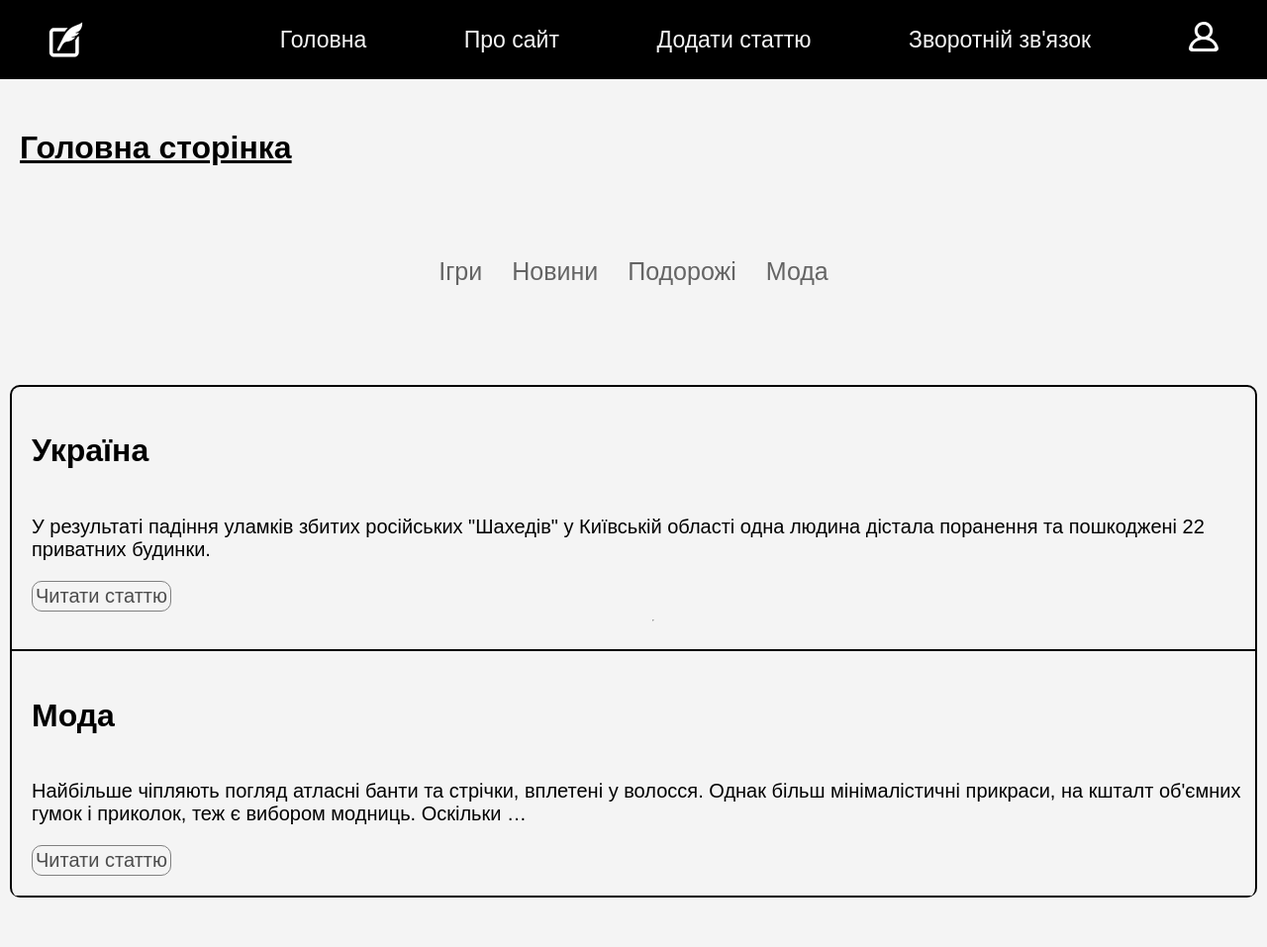
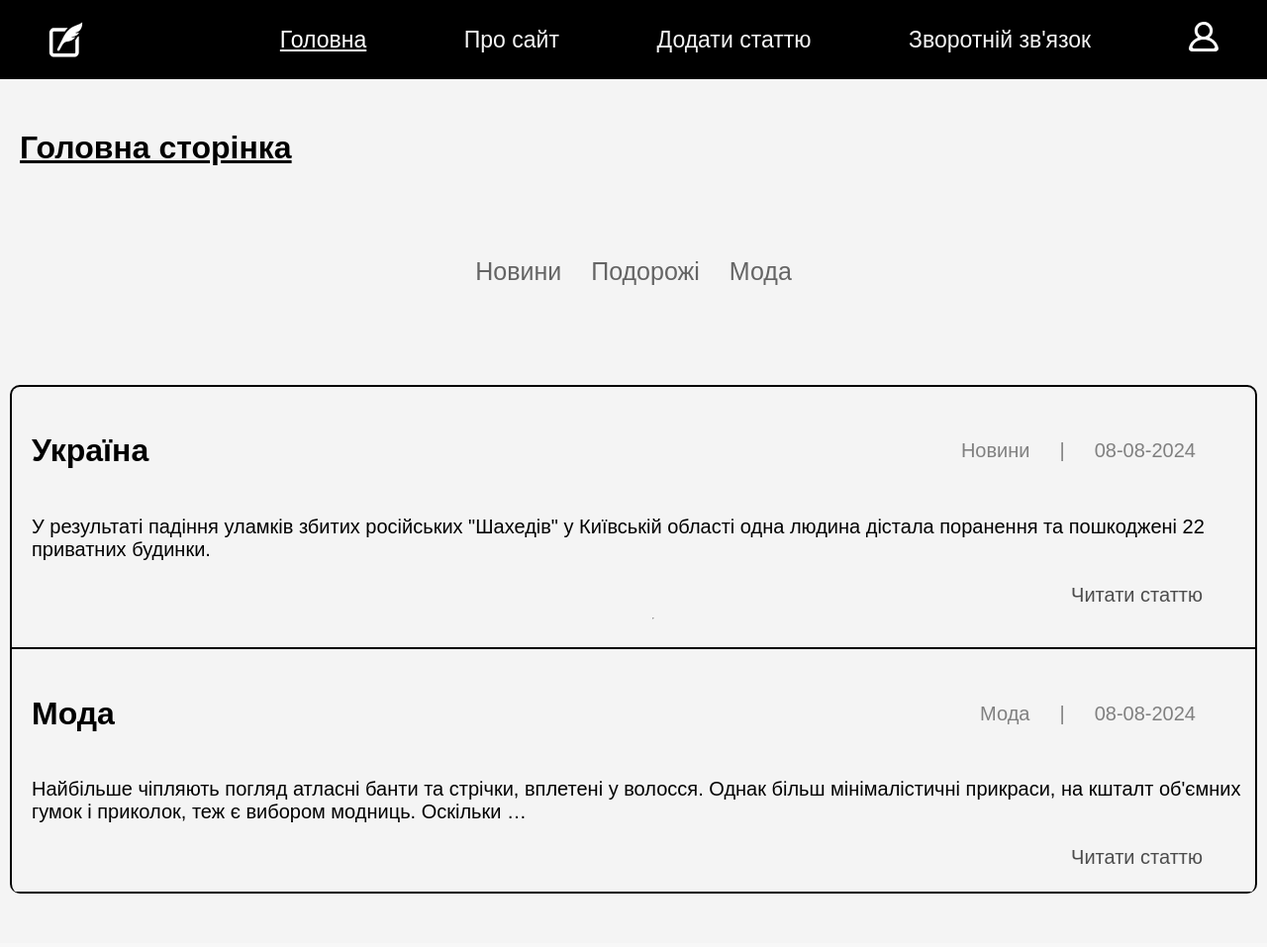
Before and after one commit to denyshub/Blog_Django, a Django app: page / in a window 1280 px wide. Shown: the whole page at 99% size. After the commit the page ends 903 px from the top, so only its background shows below. Run offline with Django 4.2, Linux system fonts and the light colour scheme; data comes from the database, SQL or seed files in the repository; both versions use the stored data as it was after the commit.

Commit message:
many to one relation added, categories work

```diff
--- a/petblog/blog/models.py
+++ b/petblog/blog/models.py
@@ -2,14 +2,26 @@ from django.db import models
 from django.urls import reverse
 
 
+class PublishedManager(models.Manager):
+    def get_queryset(self):
+        return super().get_queryset().filter(is_published = Post.Status.PUBLISHED)
+
+
 class Post(models.Model):
+    class Status(models.IntegerChoices):
+        DRAFT = 0
+        PUBLISHED = 1
+
     title = models.CharField(max_length=255)
     slug = models.SlugField(max_length=255, unique=True, db_index=True)
     content = models.TextField(blank=True)
     time_create = models.DateTimeField(auto_now_add=True)
     time_update = models.DateTimeField(auto_now=True)
-    is_published = models.BooleanField(default=True)
+    is_published = models.BooleanField(choices=Status.choices, default=Status.PUBLISHED)
+    category = models.ForeignKey('Category', on_delete=models.PROTECT, related_name='posts')
 
+    objects = models.Manager()
+    published = PublishedManager()
     def __str__(self):
         return self.title
 
@@ -21,3 +33,15 @@ class Post(models.Model):
 
     def get_absolute_url(self):
         return reverse('post', kwargs={'post_slug': self.slug})
+
+
+
+class Category(models.Model):
+    name = models.CharField(max_length=100)
+    slug = models.SlugField(max_length=255, unique=True, db_index=True)
+
+    def __str__(self):
+        return self.name
+
+    def get_absolute_url(self):
+        return reverse('category', kwargs={'category_slug': self.slug})
--- a/petblog/blog/templates/blog/index.html
+++ b/petblog/blog/templates/blog/index.html
@@ -1,7 +1,6 @@
 {% extends 'base.html' %} {% load blog_tags %} {%block content%}
 
 <h1 class="main-label">{{title}}</h1>
-{%get_categories as categories%}
 
 <div class = 'cats-container-center'>
 <div class="cats-container">
@@ -11,7 +10,16 @@
 <div class="posts-container">
   {% for post in posts%} {% if post.is_published %}
   <div class="post">
-    <h2 class="post-title">{{post.title}}</h2>
+    <div class = 'title-date-cat'>
+      <h2 class="post-title">{{post.title}}</h2>
+      <div class = 'date-cat'>
+          <p>{{post.category}}</p>
+          <p>|</p>
+
+        <p>{{post.time_create|date:"d-m-Y"}}</p>
+      </div>
+
+    </div>
     <p class="content-text">{{post.content|truncatewords:25}}</p>
     <a class="read-button" href="{{ post.get_absolute_url }}">Читати статтю</a>
     {% if post.is_published and not forloop.last %}
--- a/petblog/blog/templates/blog/list_categories.html
+++ b/petblog/blog/templates/blog/list_categories.html
@@ -1,7 +1,9 @@
+
+
 {% for cat in categories %}
   {% if cat.id == cat_selected %}
     <a class="cats-link-selected">{{ cat.name }}</a>
   {% else %}
-    <a class="cats-link" href="{% url 'category' cat.id %}">{{ cat.name }}</a>
+    <a class="cats-link" href="{{cat.get_absolute_url}}">{{ cat.name }}</a>
   {% endif %}
 {% endfor %}
--- a/petblog/blog/templatetags/blog_tags.py
+++ b/petblog/blog/templatetags/blog_tags.py
@@ -1,14 +1,11 @@
 from django import  template
 import blog.views as views
+from blog.models import Category
 
 register = template.Library()
-
-@register.simple_tag()
-def get_categories():
-    return views.categories_db
 
 
 @register.inclusion_tag('blog/list_categories.html')
 def show_categories(cat_selected = 0):
-    cats = views.categories_db
+    cats = Category.objects.all()
     return {'categories': cats, 'cat_selected': cat_selected}
--- a/petblog/blog/urls.py
+++ b/petblog/blog/urls.py
@@ -12,5 +12,5 @@ urlpatterns = [
     path('login/', views.login, name='login'),
     path('post/<slug:post_slug>/', views.show_post, name='post'),
     path('archive/<year4:year>/', views.archive, name='archive'),
-    path('category/<int:category_id>/', views.show_category, name='category')
+    path('category/<slug:category_slug>/', views.show_category, name='category')
 ]
--- a/petblog/blog/views.py
+++ b/petblog/blog/views.py
@@ -3,7 +3,7 @@ from django.shortcuts import render, redirect, get_object_or_404
 from django.template.loader import render_to_string
 from django.urls import reverse
 
-from blog.models import Post
+from blog.models import Post, Category
 
 menu = [{'title':'Головна', 'url': 'home' }, {'title':'Про сайт', 'url': 'about' }, { 'title':'Додати статтю', 'url': 'add_page'},{'title':'Зворотній зв\'язок', 'url':'contacts'}]
 
@@ -23,19 +23,23 @@ categories_db = [
 
 
 def index(request):
-    posts = Post.objects.filter(is_published = 1)
+    posts = Post.published.all()
     data = {
         'title': 'Головна сторінка',
-        'cats':'Категорії:',
         'menu': menu,
         'posts': posts,
-        'cat_selected': 0
+        'cat_selected': 0,
+        'menu_selected': 'home'
             }
     return render(request, 'blog/index.html', context = data)
 
 def about(request):
-    context = {'title': 'Про сайт', 'menu': menu}
-    return render(request, 'blog/about.html', context)
+    data = {
+        'title': 'Про сайт',
+        'menu': menu,
+        'menu_selected': 'about'
+    }
+    return render(request, 'blog/about.html', context = data)
 
 def archive(request, year):
     if year > 2024:
@@ -60,21 +64,38 @@ def show_post(request, post_slug):
     return render(request, 'blog/post.html', context=data)
 
 def add_page(request):
+    data = {
+        'title': 'Додати пост',
+        'menu': menu,
+        'menu_selected': 'add_post'
+    }
     return HttpResponse("<h1>Додати пост</h1>")
 
 def contacts(request):
+    data = {
+        'title': 'Контакти',
+        'menu': menu,
+        'menu_selected': 'contacts'
+    }
     return HttpResponse("<h1>Контакти</h1>")
 
 def login(request):
+    data = {
+        'title': 'Увійти',
+        'menu': menu,
+        'menu_selected': 'login'
+    }
     return HttpResponse("<h1>Увійти</h1>")
 
-def show_category(request, category_id):
+def show_category(request, category_slug):
+    category = get_object_or_404(Category, slug = category_slug)
+    posts = Post.published.filter(category_id = category.pk)
     data = {
+        'title_':f'Категорія {category.name}',
         'title': 'За категорією',
-        'cats': 'Категорії:',
         'menu': menu,
-        'posts': data_db,
-        'cat_selected': category_id
+        'posts': posts,
+        'cat_selected': category.pk
     }
 
     return render(request, 'blog/index.html', context=data)
--- a/petblog/petblog/static/blog/css/styles.css
+++ b/petblog/petblog/static/blog/css/styles.css
@@ -4,6 +4,7 @@ body {
   padding: 0;
   background-color: #f4f4f4;
   font-family: "Montserrat", sans-serif;
+  overflow: scroll;
 }
 
 /* Стилі для навігаційного меню */
@@ -28,6 +29,13 @@ body {
   display: flex;
   align-items: center;
   font-size: 23px;
+}
+.nav-links-active{
+ display: flex;
+  align-items: center;
+  font-size: 23px;
+  text-decoration: underline;
+  color: white
 }
 
 .navbar a:hover {
@@ -56,11 +64,13 @@ body {
 
 .read-button {
   font-size: 20px;
+  align-self: end;
   color: rgba(0, 0, 0, 0.692);
   text-decoration: none;
-  border: 1px solid gray;
+
   border-radius: 10px;
   padding: 3px;
+  margin-right: 70px;
   transition: background-color 0.3s ease, color 0.3s ease,
     text-decoration 0.3s ease;
   width: fit-content;
@@ -137,10 +147,49 @@ body {
 
 .post-container {
   display: flex;
+  flex-direction: column;
   width: 100%;
-  padding: 30px;
+  align-items: center;
 }
 
-.post-page-title{
-  font-size: 31px;
+.post-page-title {
+  font-size: 50px;
+  padding-bottom: 50px;
 }
+
+.post-page-content {
+  font-size: 30px;
+}
+
+.content-container {
+  width: 95%;
+  border-top: 1px black solid;
+  padding-top: 100px;
+}
+
+.title-container {
+  margin-left: 100px;
+  margin-top: 100px;
+}
+
+.post-time {
+  font-size: 22px;
+  color: gray;
+}
+
+.title-date-cat {
+  display: flex;
+  flex-direction: row;
+  justify-content: space-between;
+}
+
+.date-cat{
+  margin-right: 80px;
+  width: fit-content;
+  display: flex;
+  flex-direction: row;
+  color: gray;
+  gap: 30px;
+  font-size: 20px;
+  align-items: center;
+}
--- a/petblog/templates/base.html
+++ b/petblog/templates/base.html
@@ -12,9 +12,16 @@
     <div class="navbar">
       <img src="{% static 'blog/images/logo.svg' %}" alt="Logo" class="logo">
         {% for elem in menu %}
-        <p class = 'nav-links'>
+
+        {%if elem.url == menu_selected%}
+        <p class = 'nav-links-active'>
+            {{ elem.title }}
+        </p>
+        {% else %}
+          <p class = 'nav-links'>
             <a href="{% url elem.url %}">{{ elem.title }}</a>
         </p>
+        {% endif %}
         {% endfor %}
         <p class = 'nav-links'>
         <a href="{% url "login" %}"> <img src="{% static 'blog/images/profile.svg' %}" alt="login" class="profile "></a>
```
Also changed, not shown: petblog/blog/templates/blog/post.html (+10 -8 lines), petblog/blog/migrations/0004_alter_post_is_published.py (added), petblog/blog/migrations/0005_category_post_category.py (added), petblog/blog/migrations/0006_alter_post_category.py (added), petblog/db.sqlite3.
